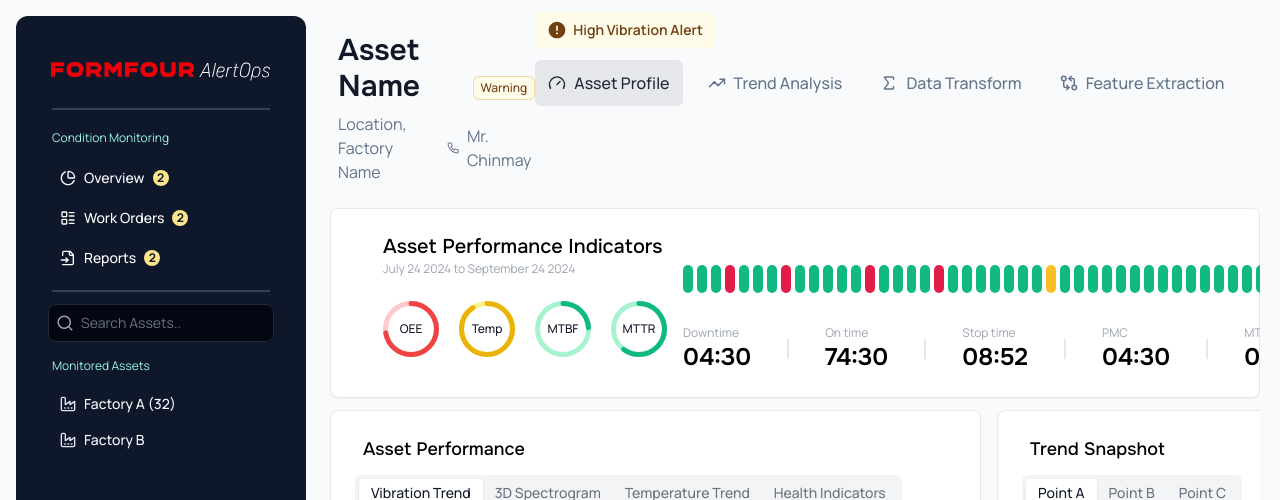
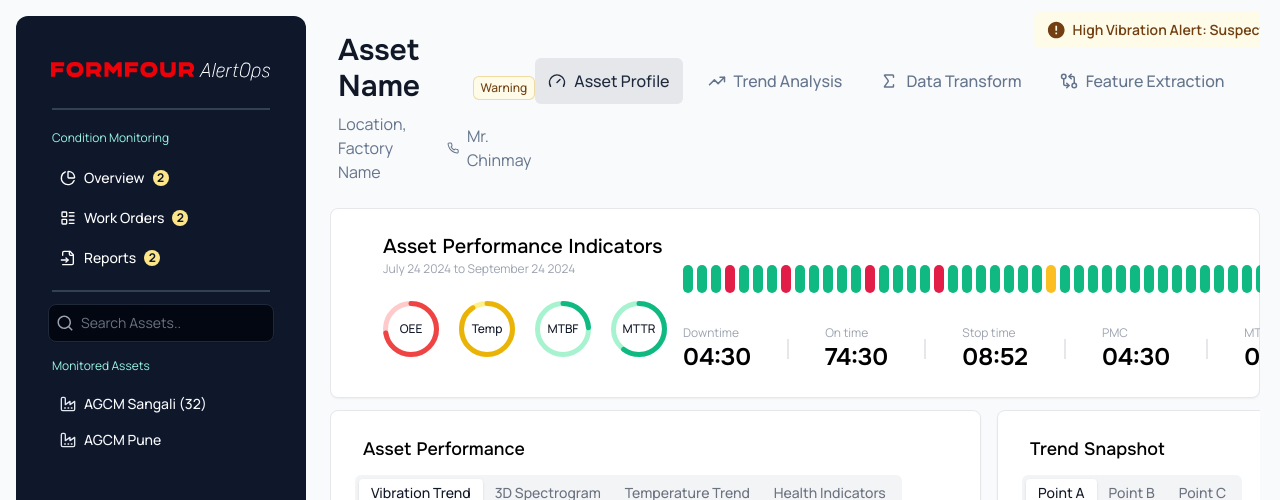
Before and after one commit to chinmay1910/formfour-v1, a React (Vite) app: page / in a window 1280 px wide. Shown: the top 500 px of the page. Built offline with nearby package versions, Linux system fonts and the light colour scheme.

Commit message:
commit 33

```diff
--- a/package.json
+++ b/package.json
@@ -3,7 +3,6 @@
   "private": true,
   "version": "0.0.0",
   "type": "module",
-
   "scripts": {
     "GENERATE_SOURCEMAP": "false",
     "dev": "vite",
@@ -56,6 +55,7 @@
     "react-dnd": "^16.0.1",
     "react-dnd-html5-backend": "^16.0.1",
     "react-dom": "^18.3.1",
+    "react-fast-marquee": "^1.6.5",
     "react-hook-form": "^7.53.0",
     "react-icons": "^5.3.0",
     "react-responsive": "^10.0.0",
--- /dev/null
+++ b/src/common/Marquee.css
@@ -0,0 +1,23 @@
+.marquee-container {
+    width: 100%;
+    overflow: hidden;
+  }
+
+  .marquee-track {
+    display: flex;
+    animation: marquee linear infinite;
+  }
+
+  .marquee-content {
+    white-space: nowrap;
+    padding-right: 100%; /* Ensure space between clones */
+  }
+
+  @keyframes marquee {
+    0% {
+      transform: translateX(100%);
+    }
+    100% {
+      transform: translateX(-100%);
+    }
+  }
--- /dev/null
+++ b/src/common/Marquee.tsx
@@ -0,0 +1,27 @@
+import React, { useState, useEffect, useRef } from 'react';
+import './Marquee.css';
+
+const Marquee = ({ children, speed }) => {
+  const containerRef = useRef(null);
+  const [cloneWidth, setCloneWidth] = useState(0);
+
+  useEffect(() => {
+    const container = containerRef.current;
+    const clone = container.querySelector('.clone');
+
+    if (clone) {
+      setCloneWidth(clone.offsetWidth);
+    }
+  }, [children]);
+
+  return (
+    <div className="marquee-container" ref={containerRef}>
+      <div className="marquee-track" style={{ animationDuration: `${speed}s` }}>
+        <div className="marquee-content">{children}</div>
+        <div className="marquee-content clone">{children}</div>
+      </div>
+    </div>
+  );
+};
+
+export default Marquee;
--- a/src/components/Dashboard.tsx
+++ b/src/components/Dashboard.tsx
@@ -9,12 +9,14 @@ import ConditionAssessment from "./ConditionAssessment";
 import { FiPhone } from "react-icons/fi";
 import { Callout } from "../common/Callout";
 import { RiErrorWarningFill } from '@remixicon/react';
-import {  TrendingUp,  GitCompareArrows, TriangleAlert, Sigma, Gauge } from "lucide-react";
+import { TrendingUp, GitCompareArrows, TriangleAlert, Sigma, Gauge } from "lucide-react";
 
 import { Badge } from "../common/Badge";
 import { Button } from "../common/Button";
 import { DateRangePicker, DateRange } from "../common/DatePicker";
 import React from "react";
+import Marquee from "../common/Marquee";
+
 
 
 
@@ -113,9 +115,20 @@ const Dashboard = () => {
           </div>
         </div>
         <div className="flex-col flex-grow justify-items-start ">
-          <div className="mb-3 ">
-            <Callout variant="warning" className="py-2 px-3" title="High Vibration Alert"  icon={RiErrorWarningFill}>
-            </Callout>
+          <div className="mb-2.5 mx-2">
+            <div>
+              <Marquee speed={25}>
+                <Callout
+                  variant="warning"
+                  className="py-2 px-3"
+                  title="High Vibration Alert: Suspected Dynamic Imbalance in NDE"
+                  icon={RiErrorWarningFill}
+                />
+              </Marquee>
+
+            </div>
+
+
           </div>
           <div>
             <div className="tab-list flex  gap-3 my-2">
@@ -123,7 +136,7 @@ const Dashboard = () => {
                 <Button
                   variant="ghost"
                   key={index}
-                  className={`tab-button text-slate-500 hover:bg-gray-200 hover:text-slate-800 text-base dark:hover:bg-slate-700 dark:hover:text-slate-100 flex items-center gap-2 ${activeTab === index ? "bg-gray-200 text-slate-800 dark:bg-slate-800 dark:hover:bg-slate-700" : ""
+                  className={`tab-button  text-slate-500 hover:bg-gray-200 hover:text-slate-800 text-base dark:hover:bg-slate-700 dark:hover:text-slate-100 flex items-center gap-2 ${activeTab === index ? "bg-gray-200 text-slate-800 dark:bg-slate-800 dark:hover:bg-slate-700" : ""
                     }`}
                   onClick={() => handleTabClick(index)}
                 >
--- a/src/components/sidebar_components/TreeUI.tsx
+++ b/src/components/sidebar_components/TreeUI.tsx
@@ -123,13 +123,14 @@ const DashboardLayout = ({ children }) => {
   // Sample data with 3 layers: Factory > Sections > Assets
   const sampleData = [
     {
-      name: "Factory A",
+      name: "AGCM Sangali",
       children: [
         {
-          name: "Section 1",
+          name: "VSI Crusher A",
           children: [
-            { name: "Asset 1.1", status: "normal" },
-            { name: "Asset 1.2", status: "alert" },
+            { name: "Main Rotor", status: "normal" },
+            { name: "Pulley System", status: "alert" },
+            { name: "Motor A", status: "normal" },
           ]
         },
         {
--- a/src/components/sidebar_components/overview/Layout.tsx
+++ b/src/components/sidebar_components/overview/Layout.tsx
@@ -11,37 +11,61 @@ import { ChartPie, LayoutList, FileInput } from "lucide-react";
 import { UserProfileDesktop } from "../../UserProfile";
 const sampleData = [
   {
-    name: "Factory A (32)",
+    name: "AGCM Sangali (32)",
     children: [
       {
-        name: "Section 1",
+        name: "VSI Crusher A",
         children: [
-          { name: "Asset 1.1", status: "normal" },
-          { name: "Asset 1.2", status: "alert" },
-          { name: "Asset 1.3", status: "normal" },
-          { name: "Asset 1.4", status: "alert" },
-          { name: "Asset 1.5", status: "normal" },
-          { name: "Asset 1.6", status: "alert" },
+          { name: "Main Rotor", status: "normal" },
+          { name: "Pulley DE", status: "alert" },
+          { name: "Motor Housing", status: "normal" },
+          { name: "Main Body", status: "alert" },
+          { name: "Structure Base", status: "normal" },
+          { name: "Hopper Top", status: "alert" },
         ]
       },
       {
-        name: "Section 2",
+        name: "Vibratory Screen",
         children: [
-          { name: "Asset 2.1", status: "warning" },
-          { name: "Asset 2.2", status: "offline" },
-          { name: "Asset 1.3", status: "normal" },
-          { name: "Asset 1.4", status: "alert" },
-          { name: "Asset 1.5", status: "normal" },
-          { name: "Asset 1.6", status: "alert" },
+          { name: "RHS Top", status: "warning" },
+          { name: "RHS Bottom", status: "offline" },
+          { name: "LHS Top", status: "normal" },
+          { name: "LHS Bottom", status: "alert" },
+          { name: "Base Structure", status: "normal" },
+          { name: "Motor Drive", status: "alert" },
         ]
       }
     ]
   },
   {
-    name: "Factory B",
+    name: "AGCM Pune",
     children: [
       {
-        name: "Section 3",
+        name: "Jaw Crusher",
+        children: [
+          { name: "Asset 3.1", status: "normal" },
+          { name: "Asset 3.2", status: "alert" },
+          { name: "Asset 1.3", status: "normal" },
+          { name: "Asset 1.4", status: "alert" },
+          { name: "Asset 1.5", status: "normal" },
+          { name: "Asset 1.6", status: "alert" },
+
+        ]
+      },
+      {
+        name: "Cone Crusher",
+        children: [
+          { name: "Asset 3.1", status: "normal" },
+          { name: "Asset 3.2", status: "alert" },
+          { name: "Asset 1.3", status: "normal" },
+          { name: "Asset 1.4", status: "alert" },
+          { name: "Asset 1.5", status: "normal" },
+          { name: "Asset 1.6", status: "alert" },
+
+        ]
+      },
+      {
+        name: "VSI Crusher",
         children: [
           { name: "Asset 3.1", status: "normal" },
           { name: "Asset 3.2", status: "alert" },
--- a/src/components/tabs/asset_profile/AssetPerformanceIndicators.tsx
+++ b/src/components/tabs/asset_profile/AssetPerformanceIndicators.tsx
@@ -71,8 +71,8 @@ const AssetPerformanceIndicators = () => {
         <div className="flex gap-4 flex-grow">
                 <div className="flex gap-3 w-[45%]">
                     <div className="flex gap-7">
-                        <div>
-                            <img src={motorImage} alt="Motor" style={{ height: '140px' }} />
+                        <div className='rounded-lg'>
+                            <img src={motorImage} alt="Motor" style={{ height: '140px', borderRadius: '8px' }} className='rounded-lg' />
                         </div>
                         <div className="flex flex-col gap-3">
                             <div>
```
Also changed, not shown: 1 other file (tests, documents, lock files or other folders).
